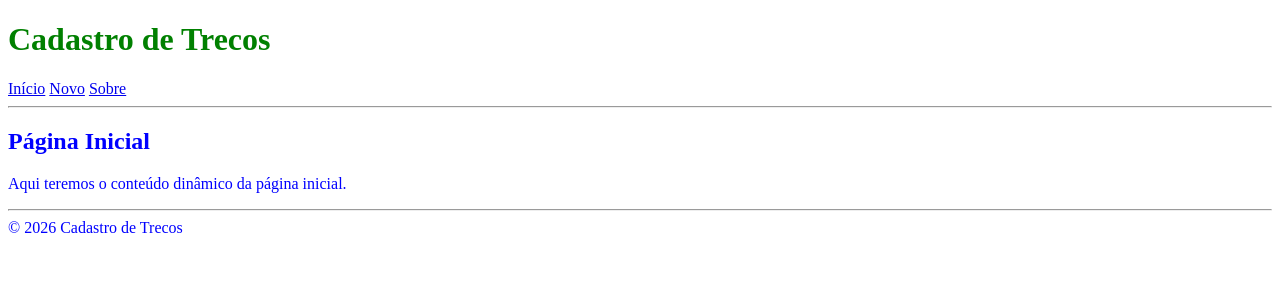
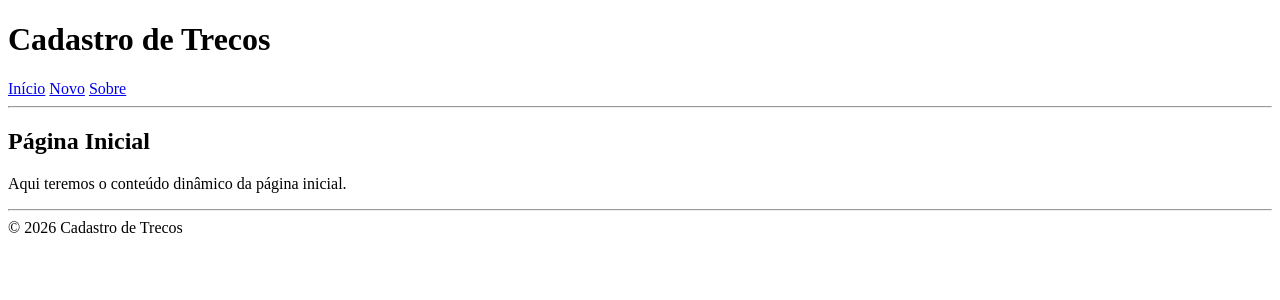
Before and after one commit to Natarjj/flask_cadastro_de_trecos, a Flask app: page / in a window 1280 px wide. Shown: the top 300 px of the page. Run offline with Flask 3, Linux system fonts and the light colour scheme.

Commit message:
Atualizar o _base.html

```diff
--- a/templates/_base.html
+++ b/templates/_base.html
@@ -1,15 +1,8 @@
 <!DOCTYPE html>
 <html lang="pt-BR">
 <head>
-    <style>
-        body{
-            color: blue;
-        }
 
-        h1{
-            color: green;
-        }
-    </style>
+
     <meta charset="UTF-8">
     <meta name="viewport" content="width=device-width, initial-scale=1.0">
     <title>Cadastro e Trecos</title>
```
